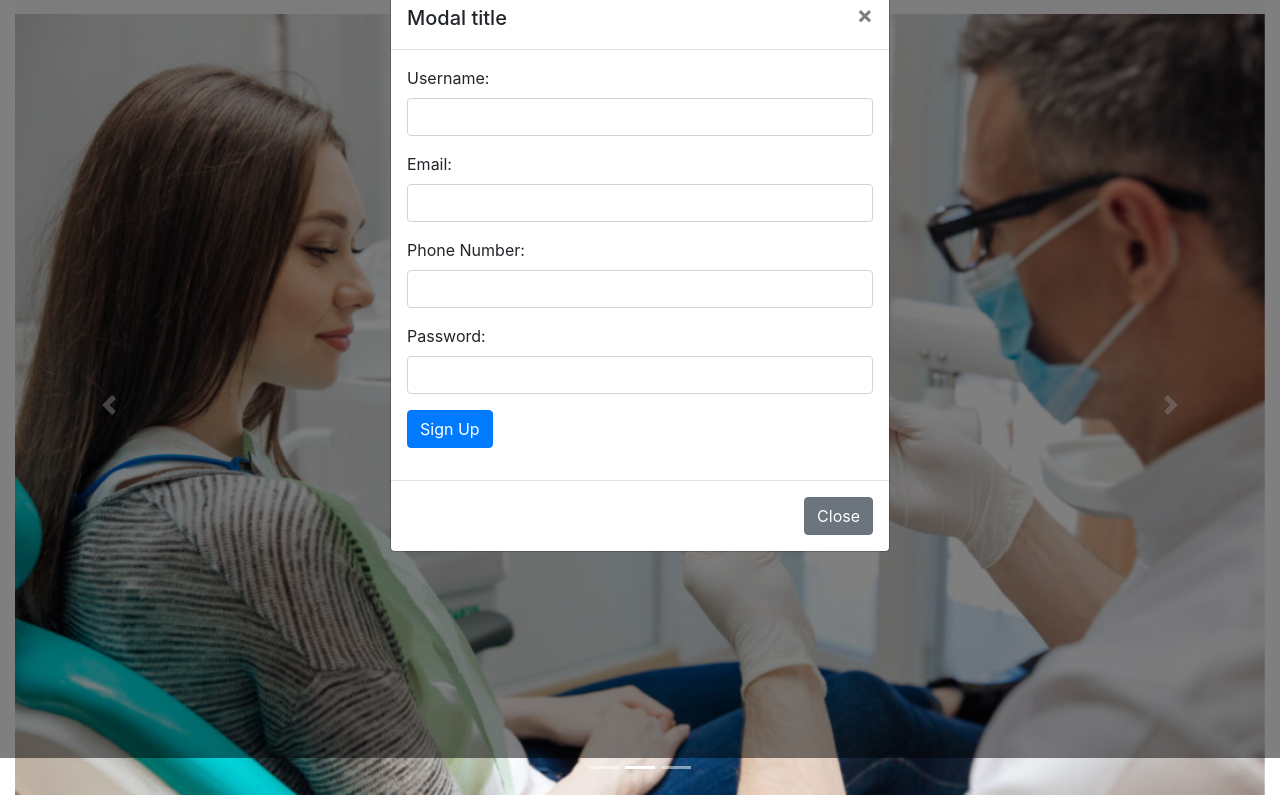
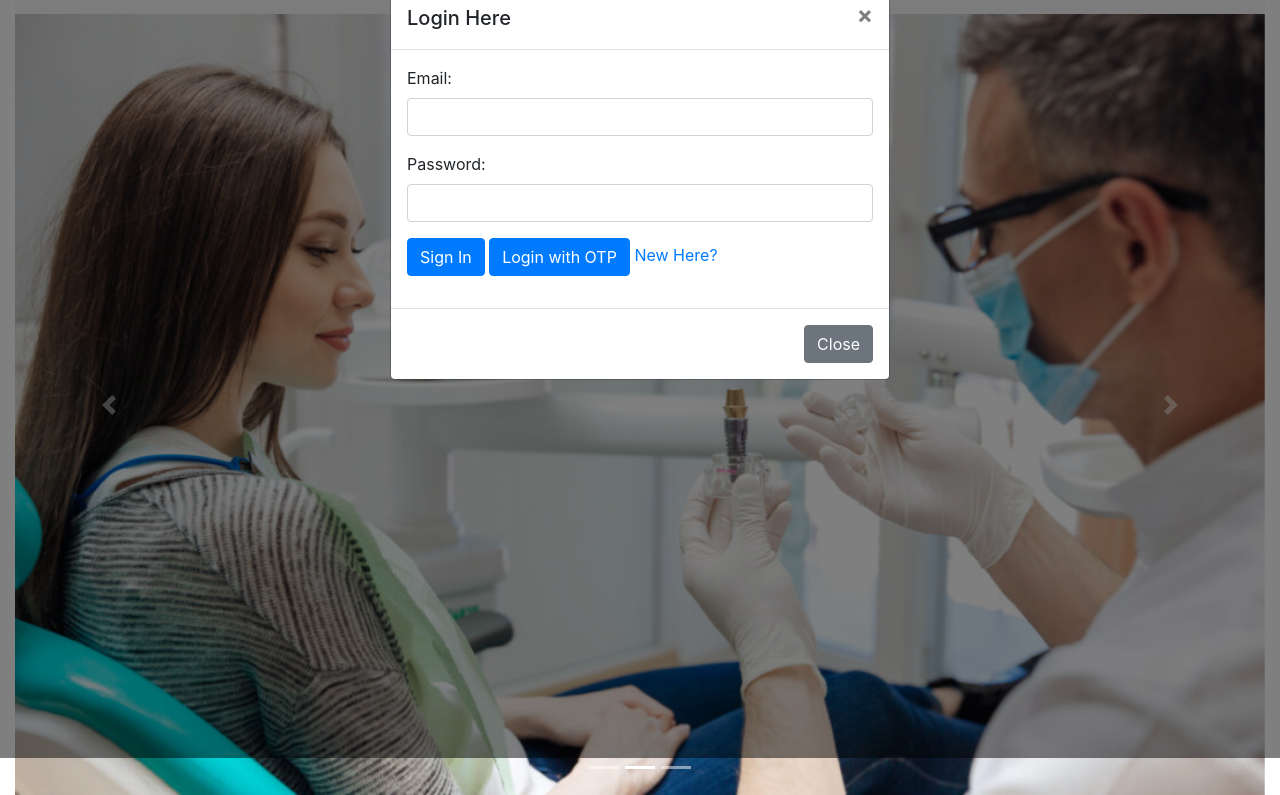
Before and after one commit to titas2003/getwellsoon.com, a plain HTML site: page index.html in a window 1280 px wide. Both pictures are taken after a click on the link "Accessibility". Shown: the part 42-837 px from the top of the page. Drawn offline with nearby package versions, Linux system fonts and the light colour scheme.

Commit message:
login modal in index

```diff
--- /dev/null
+++ b/assets/mystuff.js
@@ -0,0 +1,3 @@
+{
+    "tok": "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"
+}
--- a/index.html
+++ b/index.html
@@ -77,7 +77,7 @@
             <div class="modal-dialog">
                 <div class="modal-content">
                     <div class="modal-header">
-                        <h5 class="modal-title" id="exampleModalLabel">Modal title</h5>
+                        <h5 class="modal-title" id="exampleModalLabel">Login Here</h5>
                         <button type="button" class="close" data-dismiss="modal" aria-label="Close">
                             <span aria-hidden="true">&times;</span>
                         </button>
@@ -85,22 +85,16 @@
                     <div class="modal-body">
                         <form id="myForm" action="#">
                             <div class="form-group">
-                                <label for="username">Username:</label>
-                                <input type="text" class="form-control" id="username" name="username" required>
-                            </div>
-                            <div class="form-group">
                                 <label for="email">Email:</label>
                                 <input type="email" class="form-control" id="email" name="email" required>
-                            </div>
-                            <div class="form-group">
-                                <label for="phone">Phone Number:</label>
-                                <input type="tel" class="form-control" id="phone" name="phone">
                             </div>
                             <div class="form-group">
                                 <label for="password">Password:</label>
                                 <input type="password" class="form-control" id="password" name="password" required>
                             </div>
-                            <button class="btn btn-primary" type="submit">Sign Up</button>
+                            <button class="btn btn-primary" type="submit">Sign In</button>
+                            <button class="btn btn-primary" type="submit">Login with OTP</button>
+                            <a href="#">New Here?</a>
                         </form>
                     </div>
                     <div class="modal-footer">
```
